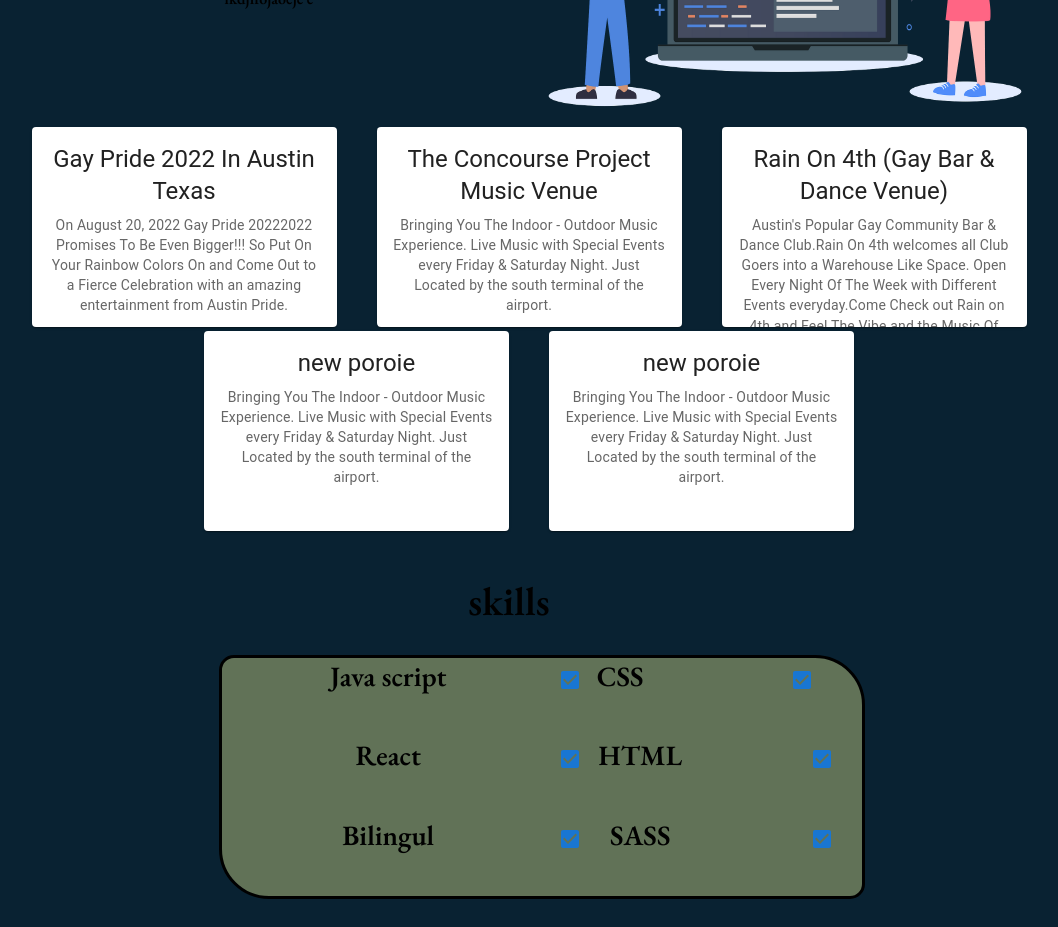
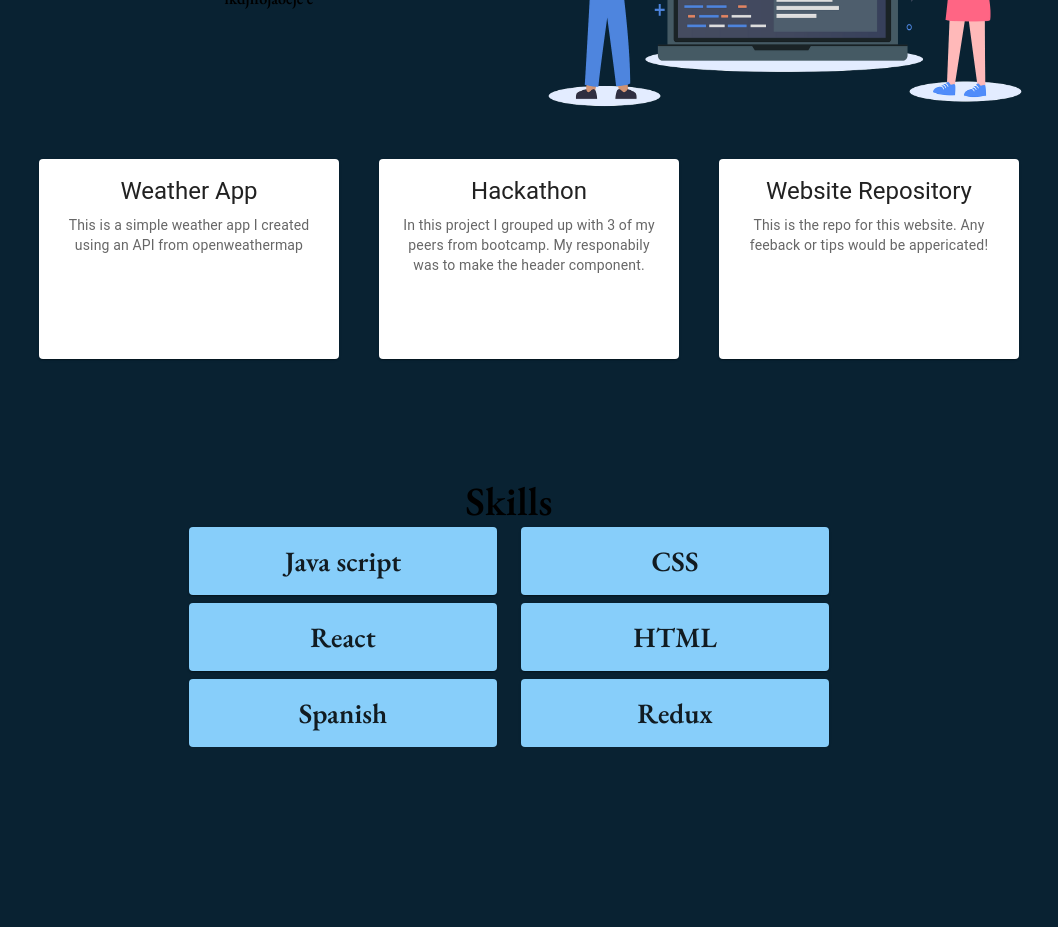
Before and after one commit to jrangel2295/personal-website, a React (Create React App) app: page / in a window 1280 px wide. Shown: the part 260-1187 px from the top of the page, without its empty margins (131-1189 px from the left). After the commit the page ends 1007 px from the top, so only its background shows below. Built offline with nearby package versions, Linux system fonts and the light colour scheme.

Commit message:
fixed skills component

```diff
--- a/package.json
+++ b/package.json
@@ -14,6 +14,7 @@
     "react-dom": "^18.2.0",
     "react-scripts": "5.0.1",
     "react-spinners": "^0.13.3",
+    "react-sticky-header": "^0.2.0",
     "web-vitals": "^2.1.4"
   },
   "scripts": {
--- a/src/App.js
+++ b/src/App.js
@@ -7,7 +7,7 @@ import "./App.css";
 import data from "./data";
 import About from "./About/About";
 import { Card } from "@mui/material";
-import Checkboxes from "./Skills/Skills";
+import Skills from "./Skills/Skills";
 
 function App() {
   const Cards = data.map(data => {
@@ -43,7 +43,7 @@ function App() {
           <Header />
           <About />
           {Cards}
-          <Checkboxes />
+          <Skills />
         </div>
       )}
     </div>
--- a/src/Content/Content.css
+++ b/src/Content/Content.css
@@ -2,9 +2,9 @@
     display: inline-block;
 }
 .work-pic{
-    max-width: 20px;
+    width: 20px;
 }
 
-/* .list{
-    display: inline-block;
-} */
+.card{
+    margin: 2em 0em 1em;
+}
--- a/src/Content/Content.js
+++ b/src/Content/Content.js
@@ -11,9 +11,8 @@ const MediaCard = props => {
 
     <div className="content-container" id="Past-work">
       <ul className="list">
-        <Card sx={{ maxWidth: 305, height: 200 }}>
+        <Card className="card" sx={{ width: 300, height: 200}}>
           <CardActionArea>
-            <CardMedia className="card" />
             <CardContent className="card-content">
               <Typography gutterBottom variant="h5" component="div">
                 {props.title}
--- a/src/Header/Header.css
+++ b/src/Header/Header.css
@@ -5,10 +5,11 @@
   font-family: 'EB Garamond', serif;
   font-weight: 800;
   color: rgb(0,0,0,0.6);
-  background-color: #617257;
+  /* background-color: #617257; */
   margin-top: 1em;
   font-size: 20px;
   text-decoration: none;
+  z-index: 999;
 }
 
 .name{
@@ -26,6 +27,7 @@
     background-color: #617257;
     border-bottom: ridge #6a7682;
 
+
 }
 
 .right-side{
--- a/src/Header/Header.js
+++ b/src/Header/Header.js
@@ -1,15 +1,16 @@
 import React from "react";
 import "./Header.css";
-
 import { Anchor } from "antd";
 const { Link } = Anchor;
 
 const Header = () => {
+
   return (
+
     <div className="container">
-      <div className="name">Johnny Rangel |</div>
+      {/* <div className="name">Johnny Rangel |</div> */}
       <div className="right-side">Hire Me ➔</div>
-      <Anchor>
+      <Anchor offsetTop='55'>
         <Link className="top-info" href="#About" title="About |" />
         <Link className="top-info" href="#Past-work" title="Past-work |" />
         <Link className="top-info" href="#Skills" title="Skills " />
--- a/src/Skills/Skills.css
+++ b/src/Skills/Skills.css
@@ -1,28 +1,19 @@
-.skills-container {
-  border-radius: 15px 50px;
-  border: solid;
-  margin: 1em 12.5em;
+ .skills-container {
+  cursor: pointer;
+  margin-top: 2em;
   place-content: center;
-  width: 50%;
   font-size: 28px;
-  display: flex;
   font-family: "EB Garamond", serif;
-  /* text-indent: 1em; */
-  background-color: #617257;
-  list-style: none;
 }
-.skills-container p {
-  margin-right: 4em;
-  /* text-indent: 2em; */
-}
+
 h2 {
   font-size: 40px;
   margin-top: 1em;
   font-family: "EB Garamond", serif;
 }
 
-.boxes {
-  position: absolute;
-  left: 4.5em;
-  bottom: 1.3em;
+
+.skills-content {
+  cursor: pointer;
+
 }
--- a/src/Skills/Skills.js
+++ b/src/Skills/Skills.js
@@ -1,40 +1,42 @@
+import "./Skills.css";
 import * as React from "react";
-import Checkbox from "@mui/material/Checkbox";
-import "./Skills.css";
+import { styled } from "@mui/material/styles";
+import Grid from "@mui/material/Grid";
+import Paper from "@mui/material/Paper";
+import Box from "@mui/material/Box";
 
-const label = { inputProps: { "aria-label": "Checkbox demo" } };
-export default function Checkboxes() {
+const Item = styled(Paper)(({ theme }) => ({
+  backgroundColor: "#87CEFA",
+  padding: theme.spacing(2),
+  textAlign: "center",
+}));
+
+export default function Skills() {
   return (
-    <div id="Skills">
-        <h2>skills</h2>
-      <div className="skills-container">
-        <div className="skills-content">
-          <ul>
-            <p>Java script</p>
-            <Checkbox className="boxes" {...label} defaultChecked />
-          </ul>
-          <ul>
-            <p>React</p>
-            <Checkbox className="boxes" {...label} defaultChecked />
-          </ul>
-          <ul>
-            <p>Bilingul</p>
-            <Checkbox className="boxes" {...label} defaultChecked />
-          </ul>
-        </div>
-        <div>
-          <p>CSS</p>
-          <Checkbox className="boxes" {...label} defaultChecked />
-          <ul>
-            <p>HTML</p>
-            <Checkbox className="boxes" {...label} defaultChecked />
-          </ul>
-          <ul>
-            <p>SASS</p>
-            <Checkbox className="boxes" {...label} defaultChecked />
-          </ul>
-        </div>
-      </div>
+    <div className="skills-container" id='Skills'>
+      <h2>Skills</h2>
+      <Box style={{ width: "50%", margin: 'auto' }}>
+        <Grid container rowSpacing={1} columnSpacing={{ xs: 1, sm: 2, md: 3 }}>
+          <Grid item xs={6}>
+            <Item>Java script</Item>
+          </Grid>
+          <Grid item xs={6}>
+            <Item>CSS</Item>
+          </Grid>
+          <Grid item xs={6}>
+            <Item>React</Item>
+          </Grid>
+          <Grid item xs={6}>
+            <Item>HTML</Item>
+          </Grid>
+          <Grid item xs={6}>
+            <Item>Spanish</Item>
+          </Grid>
+          <Grid item xs={6}>
+            <Item>Redux</Item>
+          </Grid>
+        </Grid>
+      </Box>
     </div>
   );
 }
--- a/src/data.js
+++ b/src/data.js
@@ -1,38 +1,26 @@
 export default [
   {
     id: 1,
-    title: "Gay Pride 2022 In Austin Texas",
+    title: "Weather App",
     img: "",
+    link: "https://github.com/jrangel2295/weather-app",
     content:
-      "On August 20, 2022  Gay Pride 20222022 Promises To Be Even Bigger!!!  So Put On Your Rainbow Colors On and Come Out to a Fierce Celebration with an amazing entertainment from Austin Pride.  ",
+      "This is a simple weather app I created using an API from openweathermap ",
   },
   {
     id: 2,
-    title: "The Concourse Project Music Venue",
+    title: "Hackathon",
     img: "",
+    link: "https://github.com/jrangel2295/411_Hackathon",
     content:
-      "Bringing You The Indoor - Outdoor  Music Experience. Live Music with Special Events every Friday & Saturday Night. Just Located by the south terminal of the airport. ",
+      "In this project I grouped up with 3 of my peers from bootcamp. My responabily was to make the header component. ",
   },
   {
     id: 3,
-    title: "Rain On 4th (Gay Bar & Dance Venue)",
+    title: "Website Repository",
     img: "",
+    link: "https://github.com/jrangel2295/personal-website",
     content:
-      "Austin's Popular Gay Community Bar & Dance Club.Rain On 4th welcomes all Club Goers into a Warehouse Like Space. Open Every Night Of The Week with Different Events everyday.Come Check out Rain on 4th and Feel The Vibe  and the Music Of The LGBT Community!!!",
+      "This is the repo for this website. Any feeback or tips would be appericated!",
   },
-  {
-    id: 2,
-    title: "new poroie",
-    img: "",
-    content:
-      "Bringing You The Indoor - Outdoor  Music Experience. Live Music with Special Events every Friday & Saturday Night. Just Located by the south terminal of the airport. ",
-  },
-  {
-    id: 2,
-    title: "new poroie",
-    img: "",
-    content:
-      "Bringing You The Indoor - Outdoor  Music Experience. Live Music with Special Events every Friday & Saturday Night. Just Located by the south terminal of the airport. ",
-  },
-
 ];
```
Also changed, not shown: 1 other file (tests, documents, lock files or other folders).
